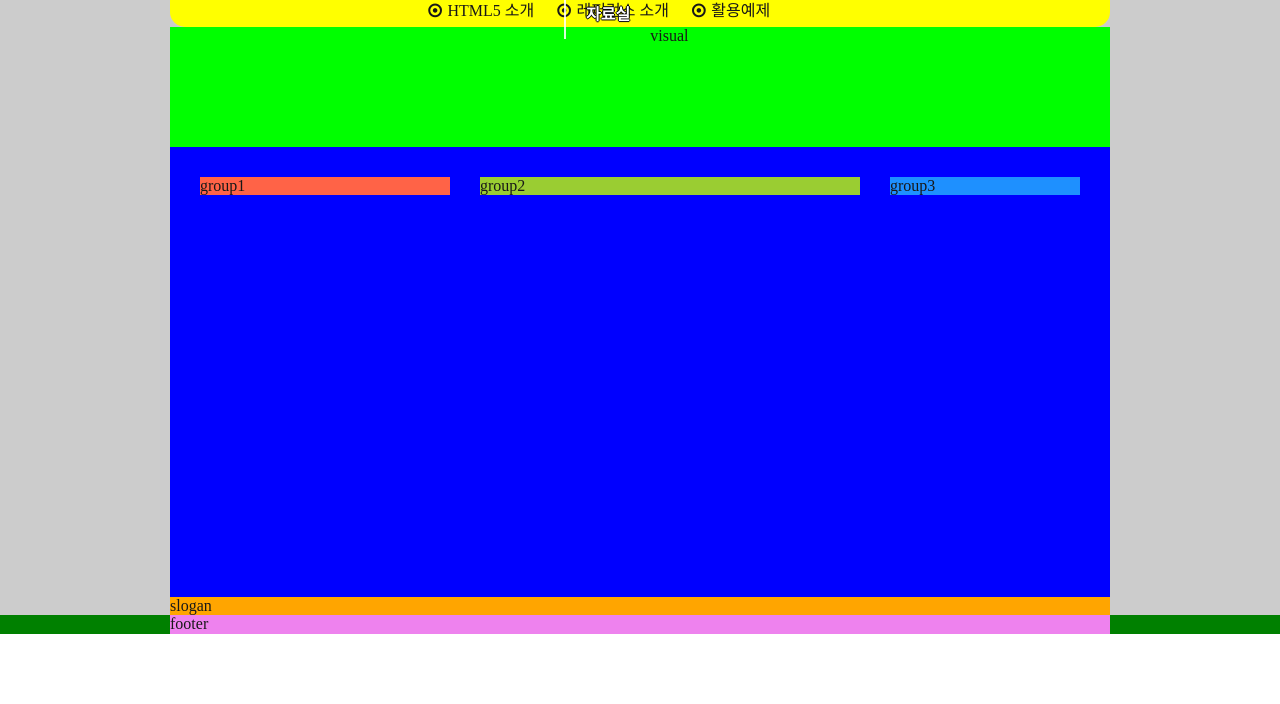
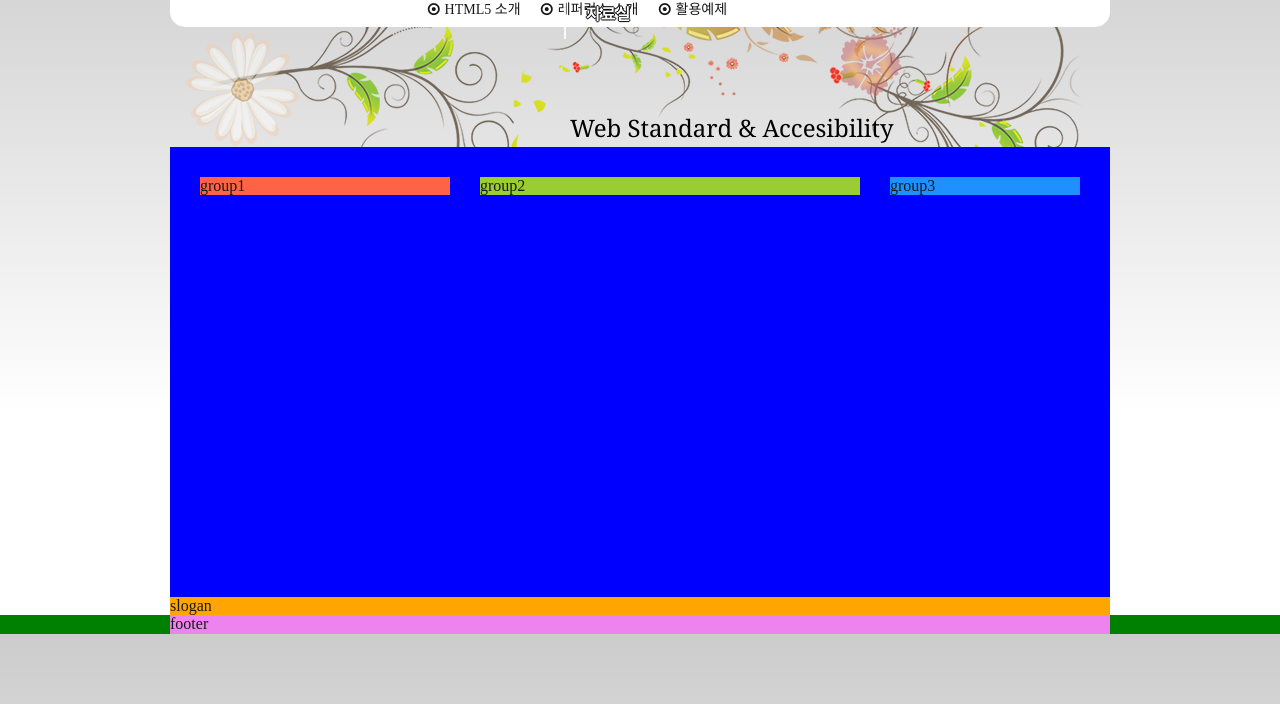
Before and after one commit to nr-baek/FDS_fixed, a plain HTML site: page index.html in a window 1280 px wide. Shown: the part 96-800 px from the top of the page. Drawn offline with Linux system fonts and the light colour scheme; a web font is replaced by a local one.

Commit message:
비주얼영역 텍스트 및 배경이미지 애니메이션 구현

```diff
--- a/css/style.css
+++ b/css/style.css
@@ -8,9 +8,9 @@ html {
 body {
   font-size: 1.6rem;
   color: #181818;
-  background:#fff;
   font-family: 'Spoqa Han Sans';
   font-weight: 400;
+  background: url(./images/bg_flower.png) no-repeat 50% 0 scroll, #fff linear-gradient(to bottom, #ccc 0%, #fff 70%, #fff 100%);
 }
 
 *, *::before, *::after {
@@ -28,7 +28,7 @@ body {
 
 /* 레이아웃 */
 .container {
-  background-color: #ccc;
+  /* background-color: #ccc; */
 }
 
 .header,
@@ -42,7 +42,7 @@ body {
 
 /* 헤더 영역 */
 .header {
-  background-color: yellow;
+  background-color: #fff;
   padding: 1px 30px;
   position: relative;
   border-radius: 0 0 15px 15px;
@@ -115,6 +115,7 @@ body {
   list-style: none;
   white-space: nowrap;
   padding-left: 0;
+  font-size: 1.4rem;
 }
 .sub-menu a {
   padding: 8px 0;
@@ -158,10 +159,57 @@ body {
   display: block;  /* 선택되면 서브메뉴 보이게 */
 }
 
+/* 비주얼 영역 */
 .visual {
-  background-color: lime;
   height: 120px; /* 높이가 일정하며 바뀌지 않기 때문에 height값을 지정해줌 */
+  position: relative;
 }
+@keyframes textAni {
+  0% {
+    font-size: 12px;
+    transform: translate(0, 0);
+    color: rgba(0, 0, 0, 0);
+  }
+  100% {
+    font-size: 24px;
+    transform: translate(400px, 75px);
+    color: rgba(0, 0, 0, 1);
+  }
+}
+@keyframes bgAni {
+  0% {
+    opacity: 0;
+  }
+  100% {
+    opacity: 1;
+  }
+}
+.visual-text {
+  width: 500px;
+  font-size: 2.4rem;
+  font-family: Georgia, 'Times New Roman', Times, serif;
+  animation: textAni 2000ms ease-in-out forwards;
+}
+.visual::before, .visual::after {
+  animation: bgAni 2000ms ease-in-out infinite alternate;
+  content: "";
+  position: absolute;
+  top: 0;
+  left: 0;
+  width: 100%;
+  height: 100%;
+  background-repeat: no-repeat;
+}
+.visual::before {
+  background-image: url(./images/ani_flower_01.png), url(./images/ani_flower_02.png);
+  background-position: 0 -10px, 670px 0;
+}
+.visual::after {
+  background-image: url(./images/ani_flower_03.png), url(./images/ani_flower_04.png);
+  background-position: 300px 0, 800px 0;
+  animation-delay: 1000ms;
+}
+
 .main {
   background-color: blue;
   display: flex;
--- a/index.html
+++ b/index.html
@@ -91,7 +91,11 @@
         </ul>
       </nav>
     </header>
-    <div class="visual">visual</div>
+    <div class="visual">
+      <div class="visual-text">
+        Web Standard &amp; Accesibility
+      </div>
+    </div>
     <main class="main">
       <div class="group group1">group1</div>
       <div class="group group2">group2</div>
```
